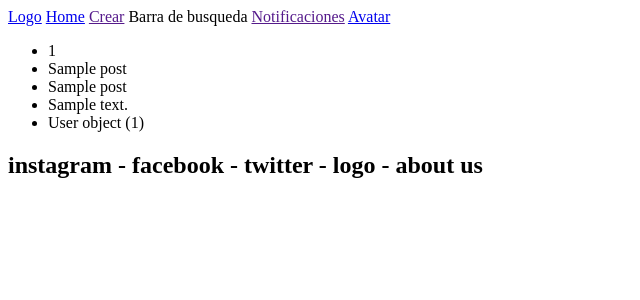
After one commit to FranMedina02/mascotas_blog_2, a Django app: page /posts/ in a window 1280 px wide. The commit adds this page. Shown: the top 300 px of the page, without its empty margins (0-640 px from the left). Run offline with Django 4.2, Linux system fonts and the light colour scheme; tables that the repository leaves empty hold one stand-in row (values such as "Sample post").

Commit message:
<feat: add post template and posts to url an views; add path_and_rename function to FeedApp.models>

```diff
--- a/mascotas_blog/FeedApp/models.py
+++ b/mascotas_blog/FeedApp/models.py
@@ -1,4 +1,7 @@
 from django.db import models
+from time import time
+from uuid import uuid4
+import os
 
 # Create your models here.
 class User(models.Model):
@@ -8,11 +11,24 @@ class User(models.Model):
     password = models.CharField(max_length=16)
     description = models.CharField(max_length=255)
 
+def path_and_rename(instance, filename : str):
+    upload_to = 'post_imgs'
+    ext = filename.split('.')[-1]
+    if instance.id_user:
+        name = (str(instance.id_user) + '_' + str(int(time())))
+        filename = f'{name}.{ext}'
+    else:
+        filename = f'{uuid4().hex}.{ext}'
+    return os.path.join(upload_to, filename)
+
 class Post(models.Model):
-
-    id_img = models.ImageField(upload_to='post_imgs')
     id_post = models.AutoField(primary_key=True)
     title = models.CharField(max_length=25)
     subtitle = models.CharField(max_length=35)
     description = models.TextField(max_length=255)
     id_user = models.ForeignKey(User, models.CASCADE)
+    id_img = models.ImageField(upload_to=path_and_rename,
+                                max_length=255, null=True, blank=True)
+
+    def __str__(self) -> str:
+        return str((self.id_post, self.id_img))
--- a/mascotas_blog/mascotas_blog/settings.py
+++ b/mascotas_blog/mascotas_blog/settings.py
@@ -57,7 +57,7 @@ ROOT_URLCONF = 'mascotas_blog.urls'
 TEMPLATES = [
     {
         'BACKEND': 'django.template.backends.django.DjangoTemplates',
-        'DIRS': [join(BASE_DIR, 'mascotas_blog', 'templates')],
+        'DIRS': [ join(BASE_DIR, 'mascotas_blog', 'templates'),], #'./templates/'
         'APP_DIRS': True,
         'OPTIONS': {
             'context_processors': [
@@ -118,7 +118,7 @@ USE_TZ = True
 # Static files (CSS, JavaScript, Images)
 # https://docs.djangoproject.com/en/4.1/howto/static-files/
 
-STATIC_URL = 'static/'
+STATIC_URL = '/static/'
 
 # Default primary key field type
 # https://docs.djangoproject.com/en/4.1/ref/settings/#default-auto-field
--- a/mascotas_blog/mascotas_blog/templates/home.html
+++ b/mascotas_blog/mascotas_blog/templates/home.html
@@ -7,6 +7,7 @@
     <title>Document</title>
 </head>
 <body>
+
     <header>
         <nav>
             <div class="container">
--- /dev/null
+++ b/mascotas_blog/mascotas_blog/templates/post.html
@@ -0,0 +1,17 @@
+
+{% extends "home.html" %}
+{% block feed %}
+
+    <ul>
+        {% for post in posts %}
+            <li>{{post.id_post}}</li>
+            <li>{{post.title}}</li>
+            <li>{{post.subtitle}}</li>
+            <li>{{post.description}}</li>
+            <li>{{post.id_user}}</li>
+
+        {% endfor %}
+
+    </ul>
+
+{% endblock feed %}
--- a/mascotas_blog/mascotas_blog/urls.py
+++ b/mascotas_blog/mascotas_blog/urls.py
@@ -25,6 +25,7 @@ urlpatterns = [
     path('admin/', admin.site.urls),
     path('', views.home, name='Home'),
     path('login/', views.login, name='Log in'),
+    path('posts/', views.posts, name='Posts'),
 ]
 
 urlpatterns+= static(settings.MEDIA_URL, document_root = settings.MEDIA_ROOT)
--- a/mascotas_blog/mascotas_blog/views.py
+++ b/mascotas_blog/mascotas_blog/views.py
@@ -1,5 +1,6 @@
 from django.http import HttpResponse
 from django.shortcuts import render
+from FeedApp.models import Post
 
 def home(request):
 
@@ -11,8 +12,19 @@ def home(request):
 
 def login(request):
 
-    context = {}
+    context = {'texto': 'Este es el login'}
 
     template = 'login.html'
 
     return render(request, template, context)
+
+def posts(request):
+
+    posts = Post.objects.all()
+
+
+    context = {'posts':posts}
+
+    template = 'post.html'
+
+    return render(request, template, context)
```
Also changed, not shown: mascotas_blog/FeedApp/migrations/0002_alter_post_id_img.py (added).
